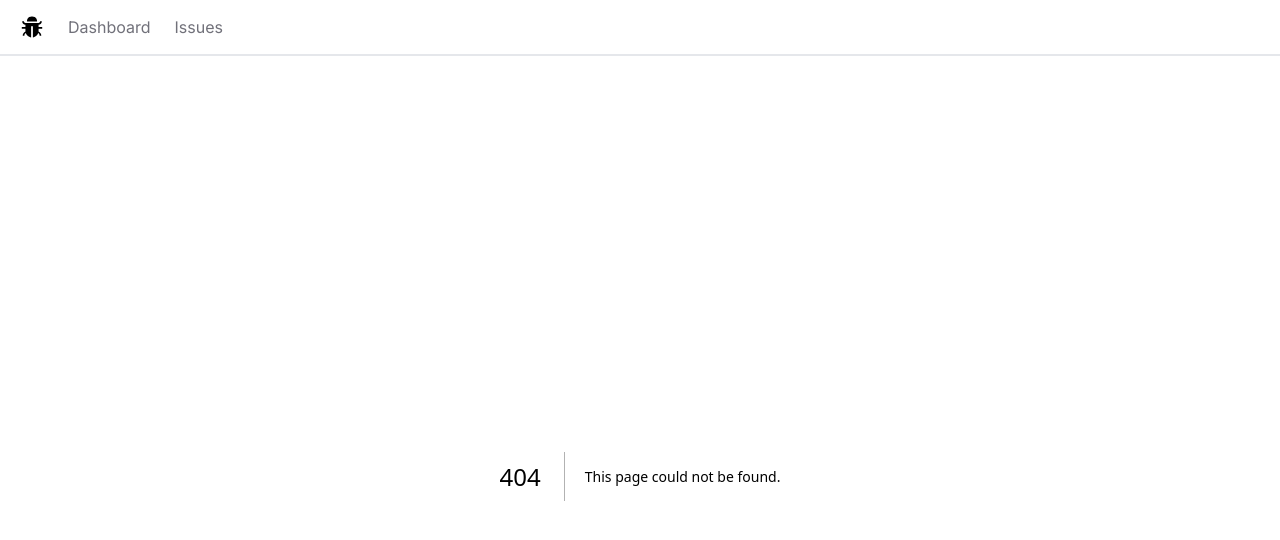
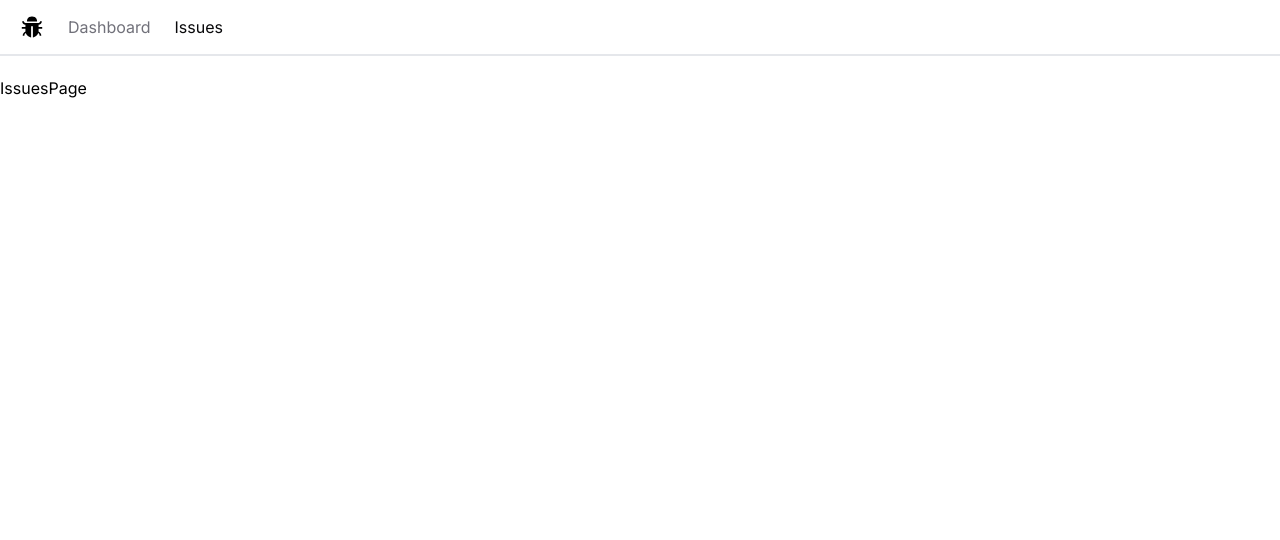
Before and after one commit to gooddevil79/issue-tracker, a Next.js app: page /issues in a window 1280 px wide. Before the commit this address had no page. Shown: the top 540 px of the page. Built offline with nearby package versions, Linux system fonts and the light colour scheme.

Commit message:
handled active links

```diff
--- /dev/null
+++ b/src/app/issues/page.tsx
@@ -0,0 +1,7 @@
+import React from "react";
+
+const IssuesPage = function () {
+	return <div>IssuesPage</div>;
+};
+
+export default IssuesPage;
--- a/src/components/NavBar.tsx
+++ b/src/components/NavBar.tsx
@@ -1,4 +1,7 @@
+"use client";
+
 import Link from "next/link";
+import { usePathname } from "next/navigation";
 import React from "react";
 
 import { AiFillBug } from "react-icons/ai";
@@ -15,6 +18,7 @@ const navLinks = [
 ];
 
 const NavBar = function () {
+	const currentPath = usePathname();
 	return (
 		<nav className="flex space-x-6 border-b-2 mb-5 px-5 h-14 items-center">
 			<Link href="/" className="hover:animate-shake">
@@ -23,7 +27,10 @@ const NavBar = function () {
 			<ul className="flex space-x-6">
 				{navLinks.map(({ path, title }) => (
 					<li key={title}>
-						<Link href={path} className="navLink">
+						<Link
+							href={path}
+							className={`navLink ${currentPath === path && "text-zinc-950"}`}
+						>
 							{title}
 						</Link>
 					</li>
```
